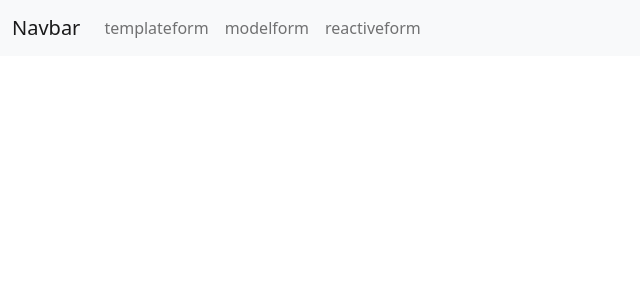
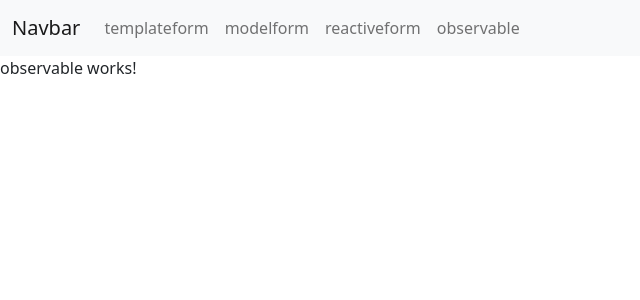
Before and after one commit to RaquelYang/Angular_form, an Angular app: page /observable in a window 1280 px wide. Before the commit this address led to /. Shown: the top 300 px of the page, without its empty margins (0-640 px from the left). Built offline with nearby package versions, Linux system fonts and the light colour scheme.

Commit message:
[ Update ] Observable Component

```diff
--- a/src/app/app-routing.module.ts
+++ b/src/app/app-routing.module.ts
@@ -2,12 +2,14 @@ import { NgModule } from '@angular/core';
 import { RouterModule, Routes } from '@angular/router';
 import { ModelformComponent } from './modelform/modelform.component';
 import { ReactiveformComponent } from './reactiveform/reactiveform.component';
-import { TemplateformComponent } from './templateform/templateform.component'
+import { TemplateformComponent } from './templateform/templateform.component';
+import { ObservableComponent } from './observable/observable.component';
 
 const routes: Routes = [
   { path: 'templateform', component: TemplateformComponent},
   { path: 'reactiveform', component: ReactiveformComponent},
-  { path: 'modelform', component: ModelformComponent}
+  { path: 'modelform', component: ModelformComponent},
+  { path: 'observable', component: ObservableComponent},
 ];
 
 @NgModule({
--- a/src/app/app.component.html
+++ b/src/app/app.component.html
@@ -9,6 +9,7 @@
         <a class="nav-link" routerLink="/templateform">templateform</a>
         <a class="nav-link" routerLink="/modelform">modelform</a>
         <a class="nav-link" routerLink="/reactiveform">reactiveform</a>
+        <a class="nav-link" routerLink="/observable">observable</a>
       </div>
     </div>
   </div>
--- a/src/app/app.module.ts
+++ b/src/app/app.module.ts
@@ -7,13 +7,15 @@ import { AppComponent } from './app.component';
 import { TemplateformComponent } from './templateform/templateform.component';
 import { ModelformComponent } from './modelform/modelform.component';
 import { ReactiveformComponent } from './reactiveform/reactiveform.component';
+import { ObservableComponent } from './observable/observable.component';
 
 @NgModule({
   declarations: [
     AppComponent,
     TemplateformComponent,
     ModelformComponent,
-    ReactiveformComponent
+    ReactiveformComponent,
+    ObservableComponent
   ],
   imports: [
     FormsModule,
--- /dev/null
+++ b/src/app/observable/observable.component.html
@@ -0,0 +1 @@
+<p>observable works!</p>
--- /dev/null
+++ b/src/app/observable/observable.component.ts
@@ -0,0 +1,15 @@
+import { Component, OnInit } from '@angular/core';
+
+@Component({
+  selector: 'app-observable',
+  templateUrl: './observable.component.html',
+  styleUrls: ['./observable.component.scss']
+})
+export class ObservableComponent implements OnInit {
+
+  constructor() { }
+
+  ngOnInit(): void {
+  }
+
+}
```
Also changed, not shown: src/app/observable/observable.component.scss (added), 1 other file (tests, documents, lock files or other folders).
